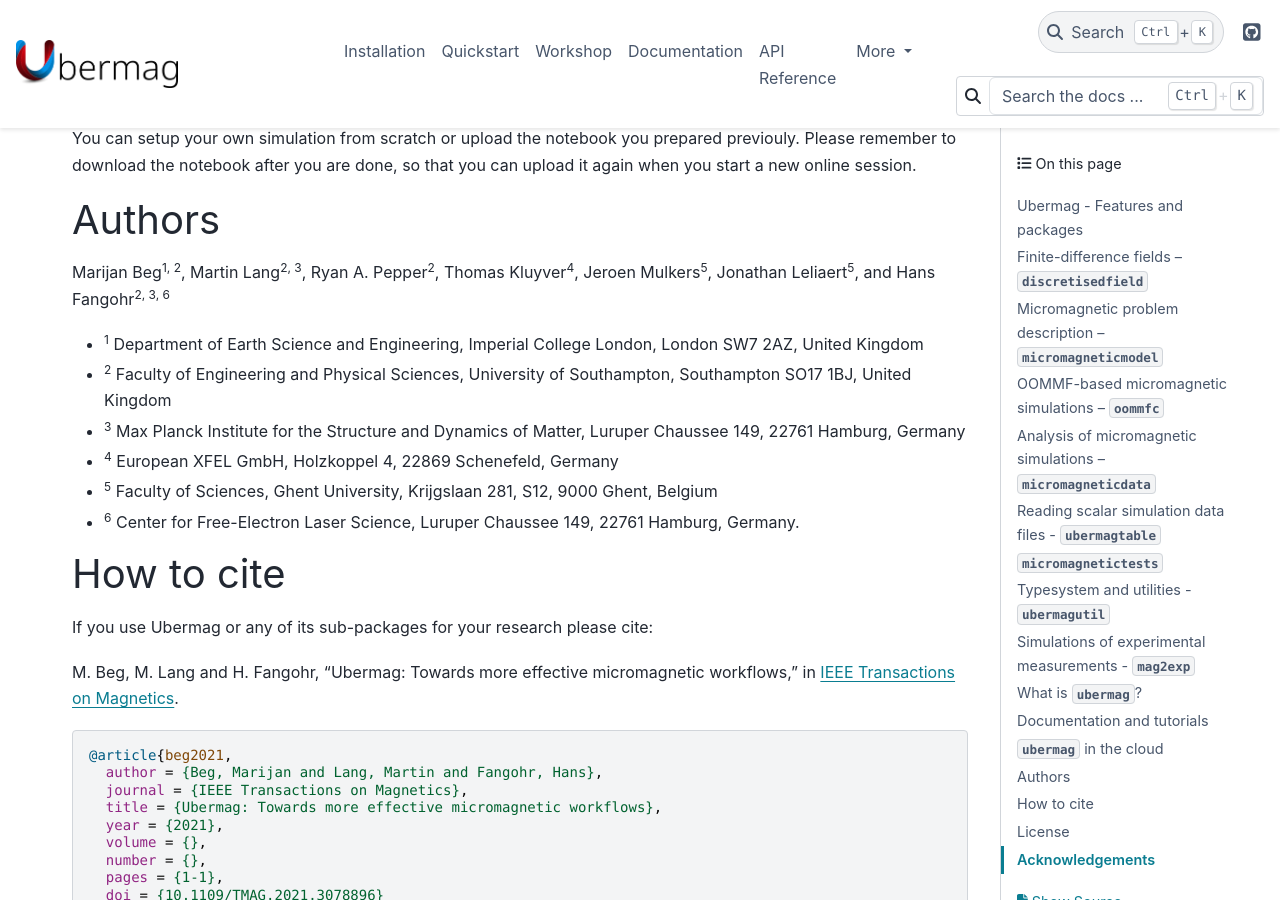
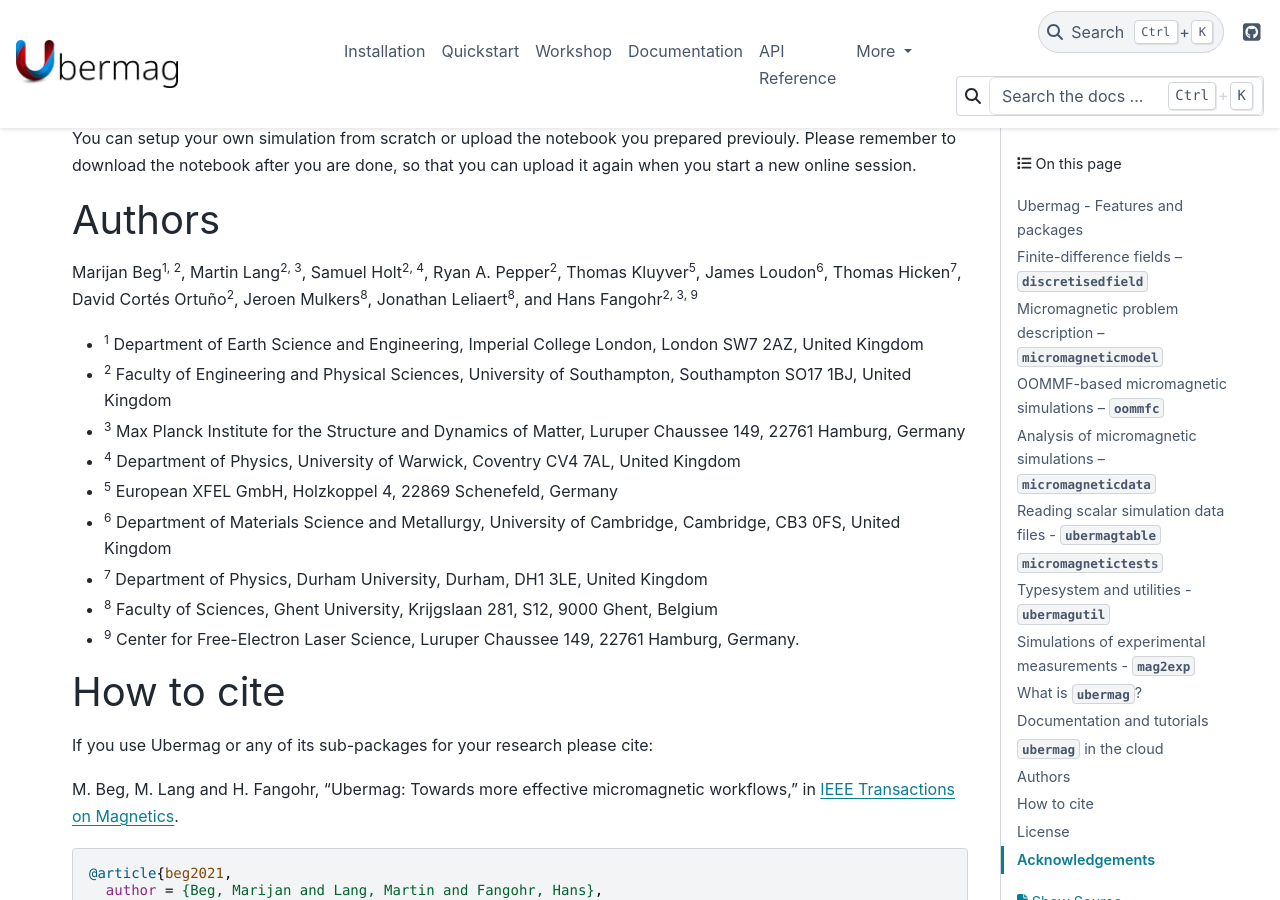
Before and after one commit to ubermag/ubermag.github.io, a Sphinx documentation site: the page built from source/index.rst, in a window 1280 px wide and 900 px high, scrolled down 4465 px. Built offline with Sphinx 7.4.7 and the PyData theme 0.15.4, drawn with Linux system fonts in a browser that asks for light colours; pages that are not in the unit, such as notebooks, are missing from menus; grey boxes are pictures that could not be loaded.

```diff
--- a/source/index.rst
+++ b/source/index.rst
@@ -153,9 +153,9 @@ so that you can upload it again when you start a new online session.
 Authors
 =======
 
-Marijan Beg\ :sup:`1, 2`, Martin Lang\ :sup:`2, 3`, Ryan A. Pepper\ :sup:`2`,
-Thomas Kluyver\ :sup:`4`, Jeroen Mulkers\ :sup:`5`, Jonathan Leliaert\ :sup:`5`,
-and Hans Fangohr\ :sup:`2, 3, 6`
+Marijan Beg\ :sup:`1, 2`, Martin Lang\ :sup:`2, 3`, Samuel Holt\ :sup:`2, 4`, Ryan A. Pepper\ :sup:`2`,
+Thomas Kluyver\ :sup:`5`, James Loudon\ :sup:`6`, Thomas Hicken\ :sup:`7`, David Cortés Ortuño\ :sup:`2`,
+Jeroen Mulkers\ :sup:`8`, Jonathan Leliaert\ :sup:`8`, and Hans Fangohr\ :sup:`2, 3, 9`
 
 - :sup:`1` Department of Earth Science and Engineering, Imperial College London,
   London SW7 2AZ, United Kingdom
@@ -163,10 +163,13 @@ and Hans Fangohr\ :sup:`2, 3, 6`
   Southampton, Southampton SO17 1BJ, United Kingdom
 - :sup:`3` Max Planck Institute for the Structure and Dynamics of Matter,
   Luruper Chaussee 149, 22761 Hamburg, Germany
-- :sup:`4` European XFEL GmbH, Holzkoppel 4, 22869 Schenefeld, Germany
-- :sup:`5` Faculty of Sciences, Ghent University, Krijgslaan 281, S12, 9000
+- :sup:`4` Department of Physics, University of Warwick, Coventry CV4 7AL, United Kingdom
+- :sup:`5` European XFEL GmbH, Holzkoppel 4, 22869 Schenefeld, Germany
+- :sup:`6` Department of Materials Science and Metallurgy, University of Cambridge, Cambridge, CB3 0FS, United Kingdom
+- :sup:`7` Department of Physics, Durham University, Durham, DH1 3LE, United Kingdom
+- :sup:`8` Faculty of Sciences, Ghent University, Krijgslaan 281, S12, 9000
   Ghent, Belgium
-- :sup:`6` Center for Free-Electron Laser Science, Luruper Chaussee 149, 22761
+- :sup:`9` Center for Free-Electron Laser Science, Luruper Chaussee 149, 22761
   Hamburg, Germany.
 
 How to cite
```
